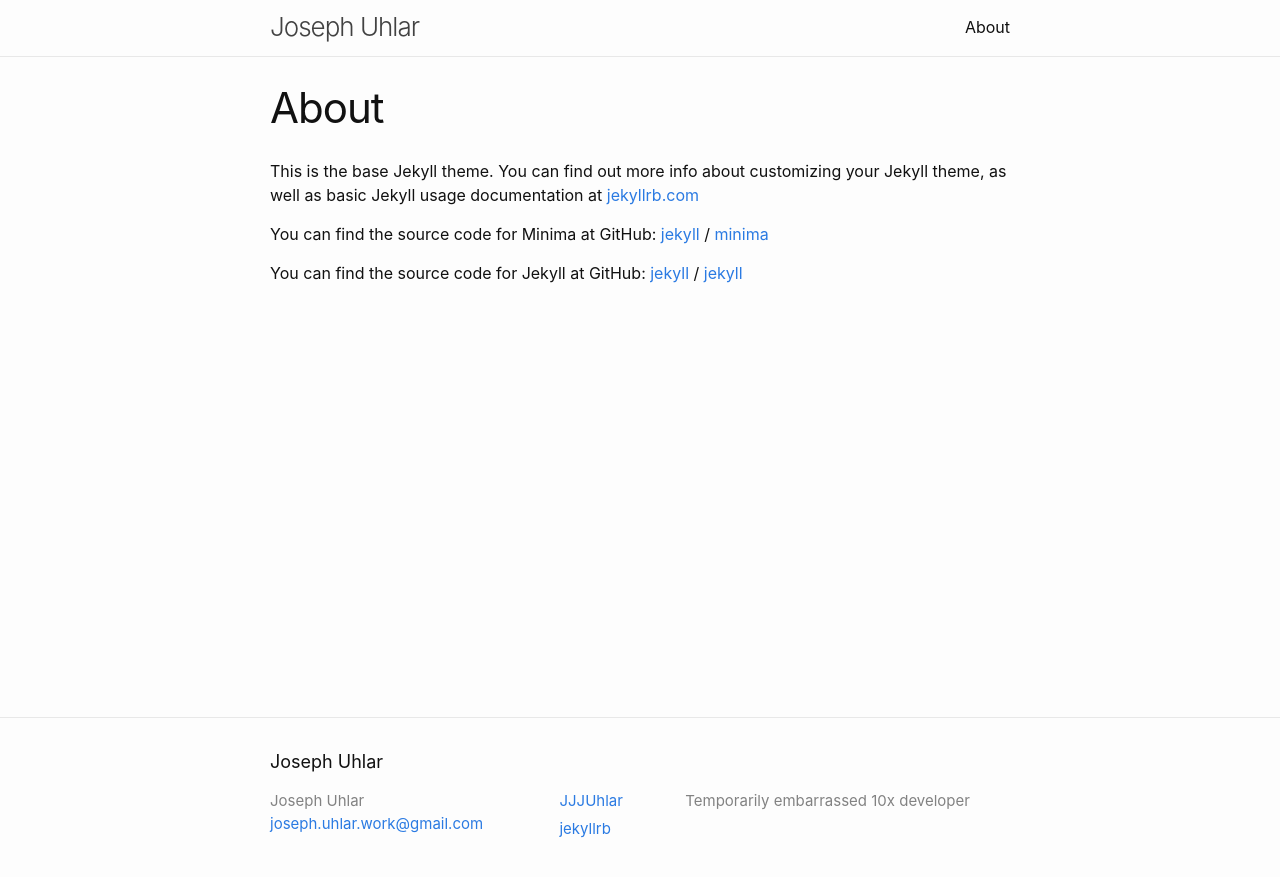
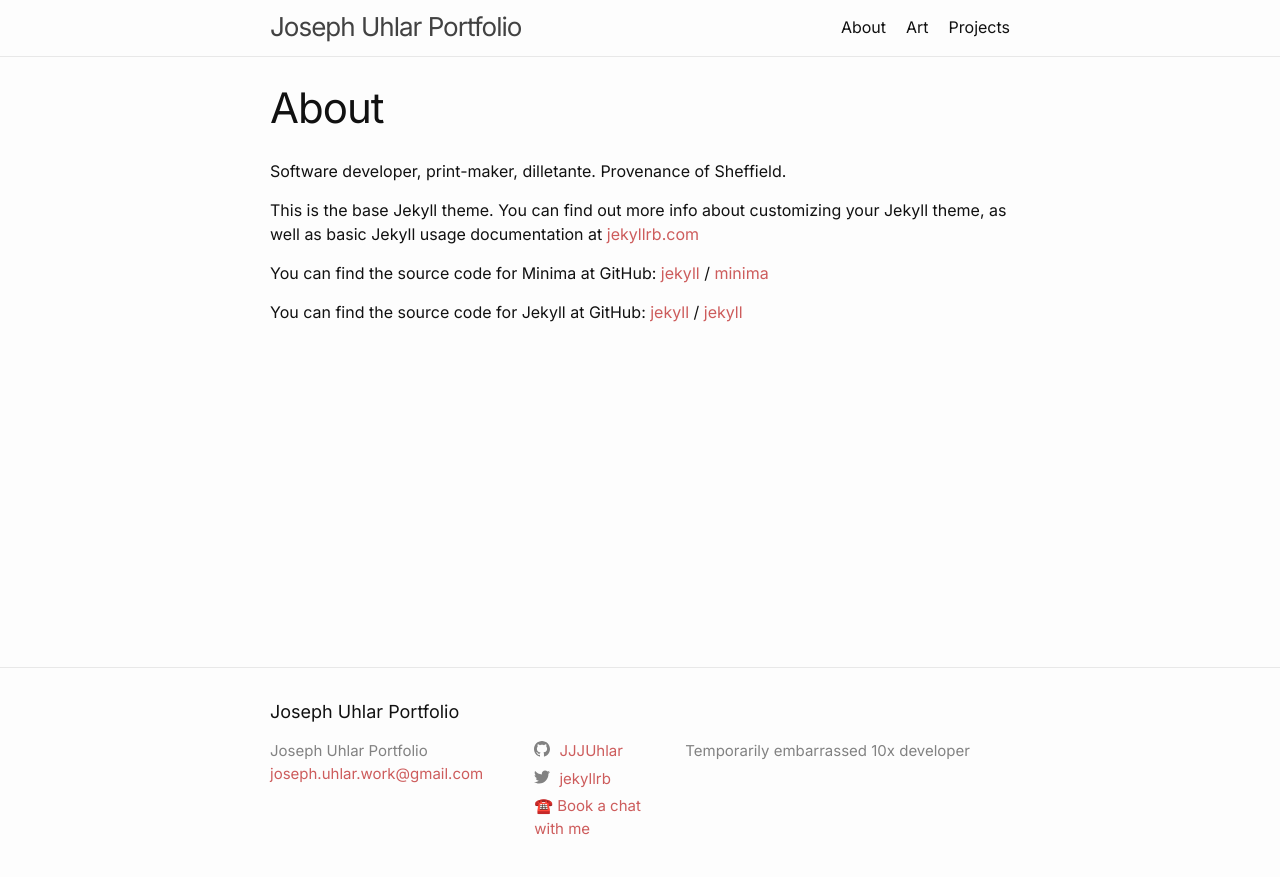
Before and after one commit to JJJUhlar/jjjuhlar.github.io, a Jekyll site: the page built from about.markdown, in a window 1280 px wide. Shown: the top 877 px of the page. Built offline with Jekyll 4.4.1, drawn with Linux system fonts in a browser that asks for light colours.

```diff
--- a/_config.yml
+++ b/_config.yml
@@ -18,7 +18,7 @@
 # You can create any custom variable you would like, and they will be accessible
 # in the templates via {{ site.myvariable }}.
 
-title: Joseph Uhlar
+title: Joseph Uhlar Portfolio
 email: joseph.uhlar.work@gmail.com
 description: >- # this means to ignore newlines until "baseurl:"
   Temporarily embarrassed 10x developer
--- a/_includes/footer.html
+++ b/_includes/footer.html
@@ -22,10 +22,13 @@
       </div>
 
       <div class="footer-col footer-col-2">
+
         {%- include social.html -%}
+
       </div>
 
       <div class="footer-col footer-col-3">
+
         <p>{{- site.description | escape -}}</p>
       </div>
     </div>
--- a/_includes/social.html
+++ b/_includes/social.html
@@ -11,4 +11,5 @@
   {%- if site.youtube_username -%}<li><a href="https://youtube.com/{{ site.youtube_username| cgi_escape | escape }}"><svg class="svg-icon"><use xlink:href="{{ '/assets/minima-social-icons.svg#youtube' | relative_url }}"></use></svg> <span class="username">{{ site.youtube_username| escape }}</span></a></li>{%- endif -%}
   {%- if site.googleplus_username -%}<li><a href="https://plus.google.com/{{ site.googleplus_username| escape }}"><svg class="svg-icon"><use xlink:href="{{ '/assets/minima-social-icons.svg#googleplus' | relative_url }}"></use></svg> <span class="username">{{ site.googleplus_username| escape }}</span></a></li>{%- endif -%}
   {%- if site.rss -%}<li><a href="{{ 'feed.xml' | relative_url }}"><svg class="svg-icon"><use xlink:href="{{ '/assets/minima-social-icons.svg#rss' | relative_url }}"></use></svg> <span>{{ site.rss | escape }}</span></a></li>{%- endif -%}
+  <li><a href="https://calendly.com/josephuhlar/quick-chat">☎️ Book a chat with me </a></li>
 </ul>
--- a/_sass/myThemeStyle.scss
+++ b/_sass/myThemeStyle.scss
@@ -2,7 +2,7 @@
 
 // Define defaults for each variable.
 
-$base-font-family: -apple-system, BlinkMacSystemFont, "Segoe UI", Roboto, Helvetica, Arial, sans-serif, "Apple Color Emoji", "Segoe UI Emoji", "Segoe UI Symbol" !default;
+$base-font-family: "Inter", "Atkinson Hyperlegible", "Lucida Sans", -apple-system, BlinkMacSystemFont, "Segoe UI", Roboto, Helvetica, Arial, sans-serif, "Apple Color Emoji", "Segoe UI Emoji", "Segoe UI Symbol" !default;
 $base-font-size:   16px !default;
 $base-font-weight: 400 !default;
 $small-font-size:  $base-font-size * 0.875 !default;
@@ -12,7 +12,7 @@ $spacing-unit:     30px !default;
 
 $text-color:       #111 !default;
 $background-color: #fdfdfd !default;
-$brand-color:      #2a7ae2 !default;
+$brand-color:      indianred !default;
 
 $grey-color:       #828282 !default;
 $grey-color-light: lighten($grey-color, 40%) !default;
--- a/about.markdown
+++ b/about.markdown
@@ -3,6 +3,7 @@ layout: page
 title: About
 permalink: /about/
 ---
+Software developer, print-maker, dilletante. Provenance of Sheffield.
 
 This is the base Jekyll theme. You can find out more info about customizing your Jekyll theme, as well as basic Jekyll usage documentation at [jekyllrb.com](https://jekyllrb.com/)
 
--- /dev/null
+++ b/art.markdown
@@ -0,0 +1,5 @@
+---
+layout: page
+title: Art
+permalink: /art/
+---
```
Also changed, not shown: projects.markdown (added, +14 -0 lines), assets/minima-social-icons.svg (renamed from _sass/minima-social-icons.svg).
